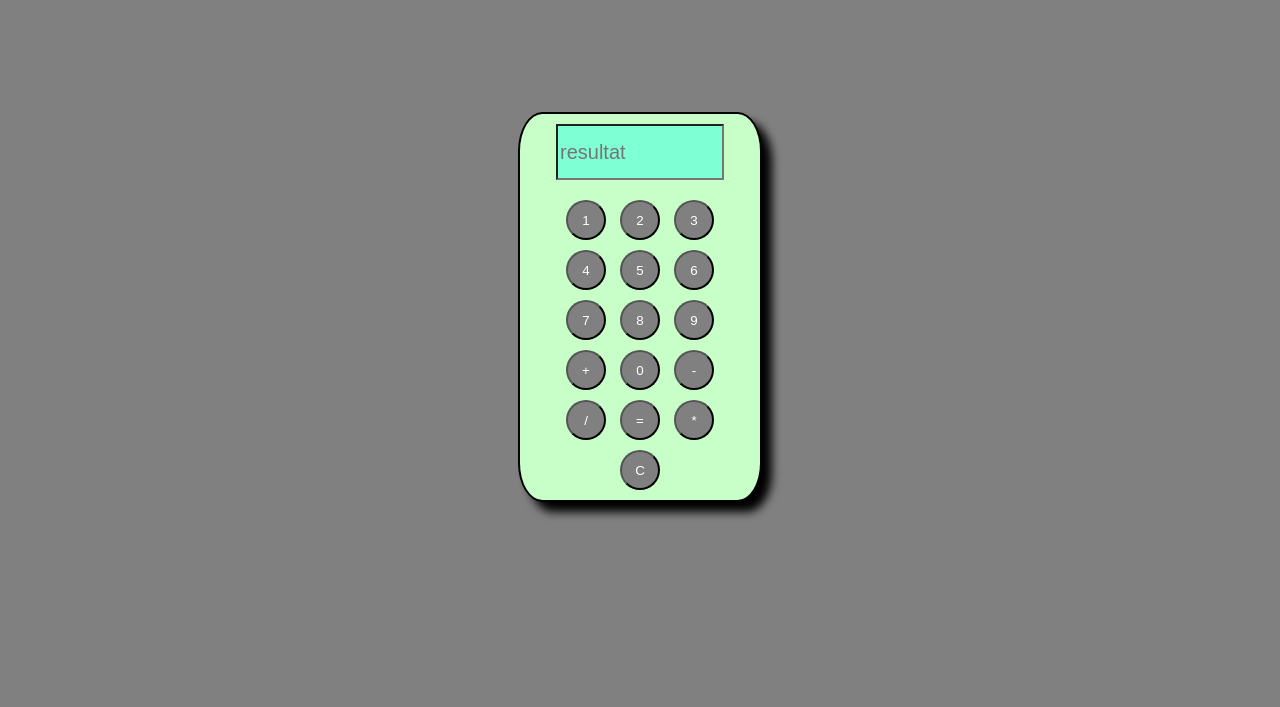
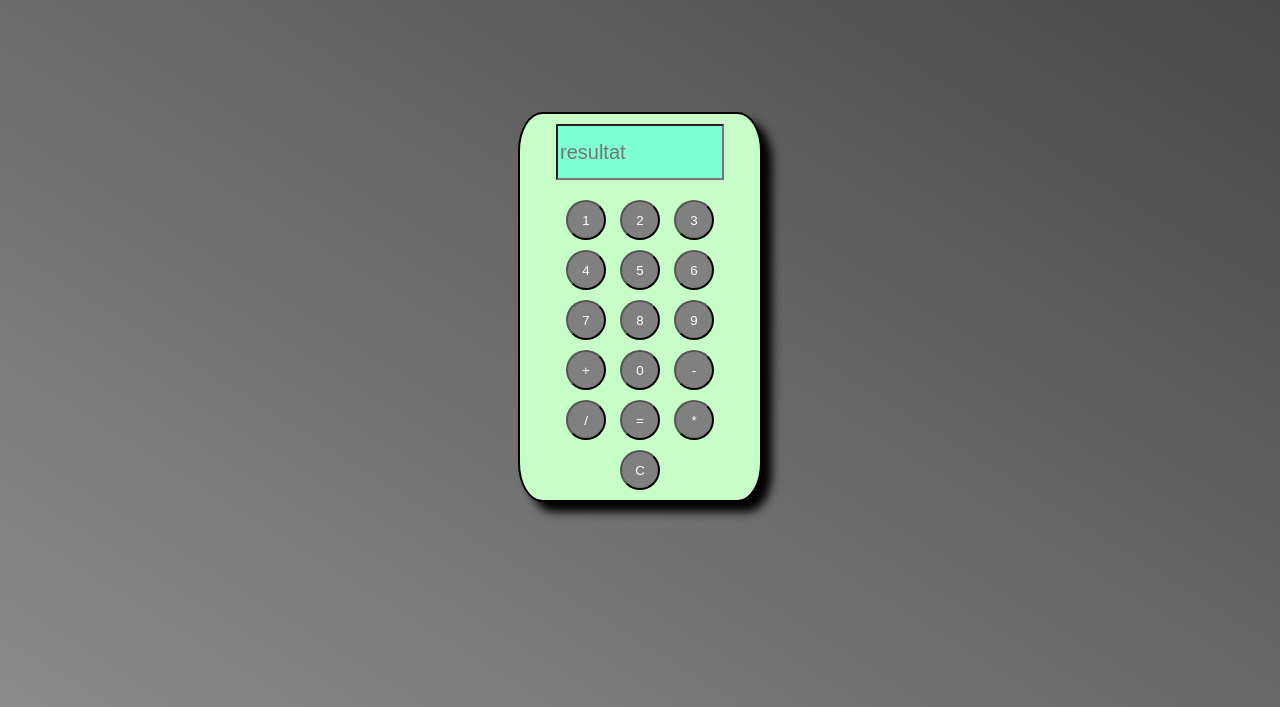
Before and after one commit to Abdelkader1900/Calculatrice-Javascript-HTML-CSS, a plain HTML site: page index.html in a window 1280 px wide. Shown: the part 93-800 px from the top of the page. Drawn offline with Linux system fonts and the light colour scheme.

Commit message:
Changement fond CSS

```diff
--- a/style.css
+++ b/style.css
@@ -1,5 +1,5 @@
 body{
-    background-color: rgb(128, 128, 128);
+    background: linear-gradient(to top right, rgb(139, 139, 139), rgb(68, 68, 68));
     display: flex;
     flex-direction: column;
     justify-content: center;
```
